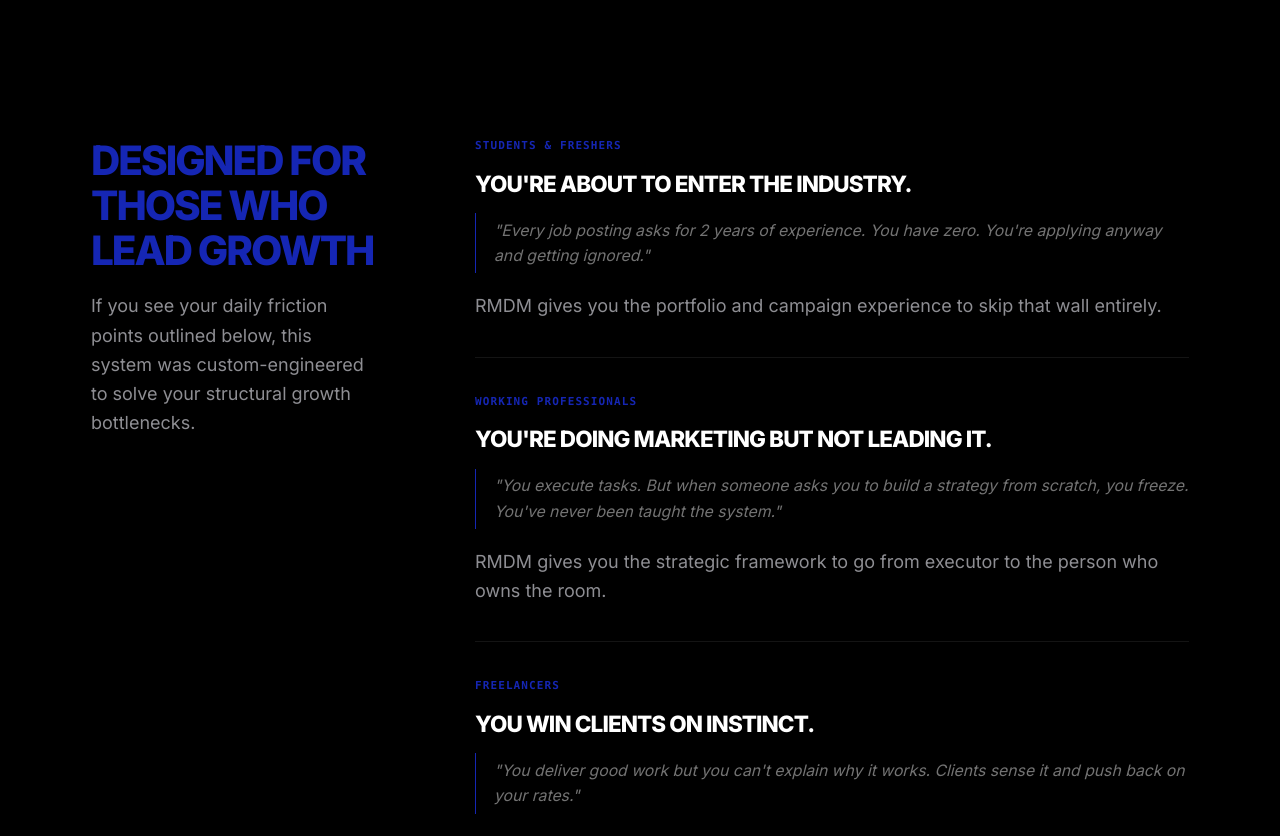
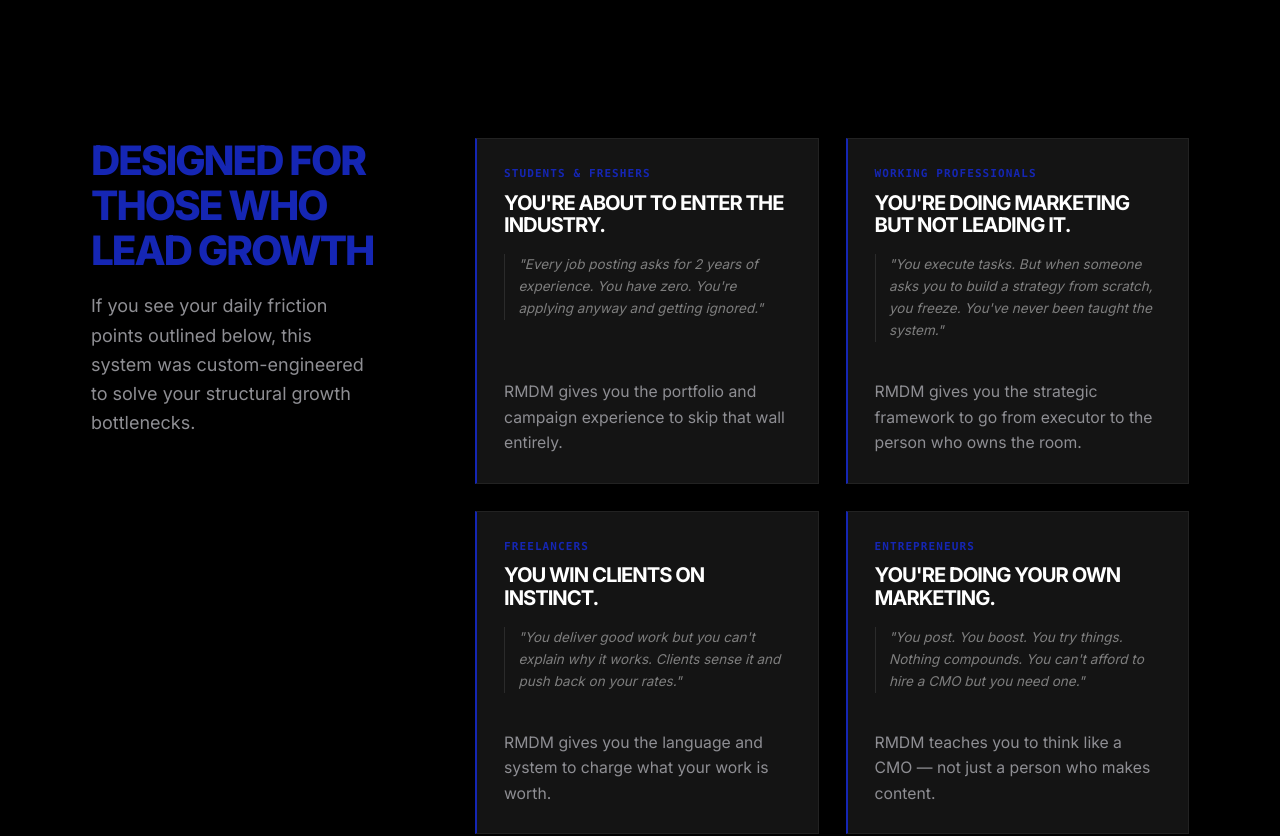
Before and after one commit to RevanthTadavarthi/tarunspeaks-landing, a Next.js app: page / in a window 1280 px wide. Shown: the part 1800-2636 px from the top of the page. Built offline with nearby package versions, Linux system fonts and the light colour scheme.

Commit message:
fix: restore Section 4 layout and fix sticky containers grid alignment

```diff
--- a/components/Curriculum.tsx
+++ b/components/Curriculum.tsx
@@ -38,7 +38,7 @@ export default function Curriculum({ id }: CurriculumProps) {
       id={id || "curriculum"}
       className={`w-full border-b border-[#141414] py-24 md:py-32 bg-black reveal ${isVisible ? 'show' : ''}`}
     >
-      <div className="max-w-5xl mx-auto px-6 grid grid-cols-1 md:grid-cols-3 gap-12 w-full items-start">
+      <div className="max-w-5xl mx-auto px-6 grid grid-cols-1 md:grid-cols-3 gap-12 w-full">
         {/* Left Grid Matrix Column */}
         <div className="md:col-span-1">
           {/* The Pinned Sticky Container */}
--- a/components/FAQ.tsx
+++ b/components/FAQ.tsx
@@ -47,7 +47,7 @@ export default function FAQ({ id }: FAQProps) {
       id={id || "faq"}
       className="w-full border-b border-[#141414] py-24 md:py-32 bg-black"
     >
-      <div className="max-w-5xl mx-auto px-6 grid grid-cols-1 md:grid-cols-3 gap-12 w-full items-start">
+      <div className="max-w-5xl mx-auto px-6 grid grid-cols-1 md:grid-cols-3 gap-12 w-full">
         {/* Left Grid Matrix Column */}
         <div className="md:col-span-1">
           {/* The Pinned Sticky Container */}
--- a/components/ProblemSection.tsx
+++ b/components/ProblemSection.tsx
@@ -25,7 +25,7 @@ export default function ProblemSection() {
       ref={ref}
       className={`w-full border-b border-[#141414] py-24 md:py-32 bg-black reveal ${isVisible ? 'show' : ''}`}
     >
-      <div className="max-w-5xl mx-auto px-6 grid grid-cols-1 md:grid-cols-3 gap-12 w-full items-start">
+      <div className="max-w-5xl mx-auto px-6 grid grid-cols-1 md:grid-cols-3 gap-12 w-full">
         {/* Left Grid Matrix Column */}
         <div className="md:col-span-1">
           {/* The Pinned Sticky Container */}
--- a/components/WhatYoullGetCards.tsx
+++ b/components/WhatYoullGetCards.tsx
@@ -49,7 +49,7 @@ export default function WhatYoullGetCards({ id }: WhatYoullGetCardsProps) {
       ref={ref}
       className={`w-full border-b border-[#141414] py-24 md:py-32 bg-black reveal ${isVisible ? 'show' : ''}`}
     >
-      <div className="max-w-5xl mx-auto px-6 grid grid-cols-1 md:grid-cols-3 gap-12 w-full items-start">
+      <div className="max-w-5xl mx-auto px-6 grid grid-cols-1 md:grid-cols-3 gap-12 w-full">
         {/* Left Column: Stark & Elegant */}
         <div className="md:col-span-1">
           {/* The Pinned Sticky Container */}
--- a/components/WhoIsItFor.tsx
+++ b/components/WhoIsItFor.tsx
@@ -42,10 +42,9 @@ export default function WhoIsItFor({ id }: WhoIsItForProps) {
       ref={ref}
       className={`w-full border-b border-[#141414] py-24 md:py-32 bg-black reveal ${isVisible ? 'show' : ''}`}
     >
-      <div className="max-w-5xl mx-auto px-6 grid grid-cols-1 md:grid-cols-3 gap-12 w-full items-start">
-        {/* Left Grid Matrix Column */}
-        <div className="md:col-span-1">
-          {/* The Pinned Sticky Container */}
+      <div className="max-w-5xl mx-auto px-6 grid grid-cols-1 md:grid-cols-3 gap-12 w-full">
+        {/* Left Column: Pinned Sticky Container */}
+        <div className="md:col-span-1 self-stretch">
           <div className="sticky top-24 self-start space-y-4">
             <h2 className="text-2xl md:text-4xl font-extrabold tracking-tighter uppercase text-[#1526b4] leading-[1.05]">
               Designed for those who lead growth
@@ -56,25 +55,27 @@ export default function WhoIsItFor({ id }: WhoIsItForProps) {
           </div>
         </div>
 
-        {/* Right Grid Matrix Column */}
-        <div className="md:col-span-2 flex flex-col justify-start divide-y divide-[#141414]">
+        {/* Right Column: 2x2 Grid of Persona Cards (Restored layout) */}
+        <div className="md:col-span-2 grid grid-cols-1 sm:grid-cols-2 gap-6">
           {personas.map((persona, index) => (
             <div
               key={index}
-              className="py-8 first:pt-0 last:pb-0 space-y-4"
+              className="bg-[#141414] border border-[#222222] border-l-2 border-l-[#1526b4] p-6 rounded-none transition-colors duration-300 hover:border-l-[#00bf63] flex flex-col justify-between min-h-[280px]"
             >
-              <div className="text-[#1526b4] text-[11px] font-mono uppercase font-bold tracking-widest">
+              <div>
+                <div className="text-[#1526b4] text-[11px] font-mono uppercase font-bold tracking-widest mb-2">
                   {persona.label}
                 </div>
-              <h3 className="text-xl font-extrabold text-white tracking-[-0.04em] leading-[1.0] uppercase">
+                <h3 className="text-lg font-bold text-white mb-4 tracking-tighter leading-[1.1] uppercase">
                   {persona.title}
                 </h3>
-              <div className="border-l border-[#1526b4] pl-4 py-1">
-                <p className="italic text-white/45 text-sm leading-relaxed">
+                <div className="border-l border-white/10 pl-3 mb-4">
+                  <p className="italic text-white/45 text-xs leading-relaxed">
                     "{persona.empathy}"
                   </p>
                 </div>
-              <p className="text-[#8e8e93] text-base leading-relaxed">
+              </div>
+              <p className="text-[#8e8e93] text-sm leading-relaxed mt-auto pt-4 border-t border-[#141414]">
                 {persona.pivot}
               </p>
             </div>
```
Lines whose indentation alone changed are shown as unchanged.
